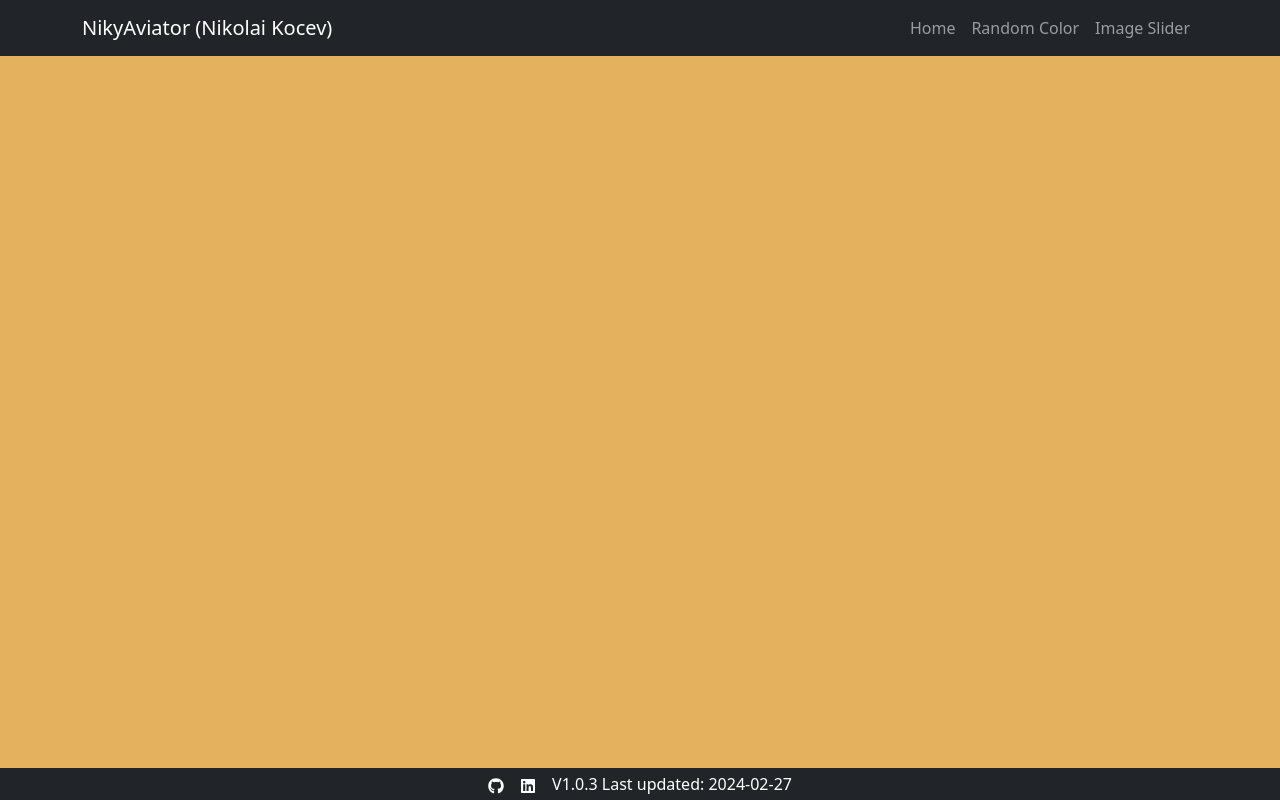
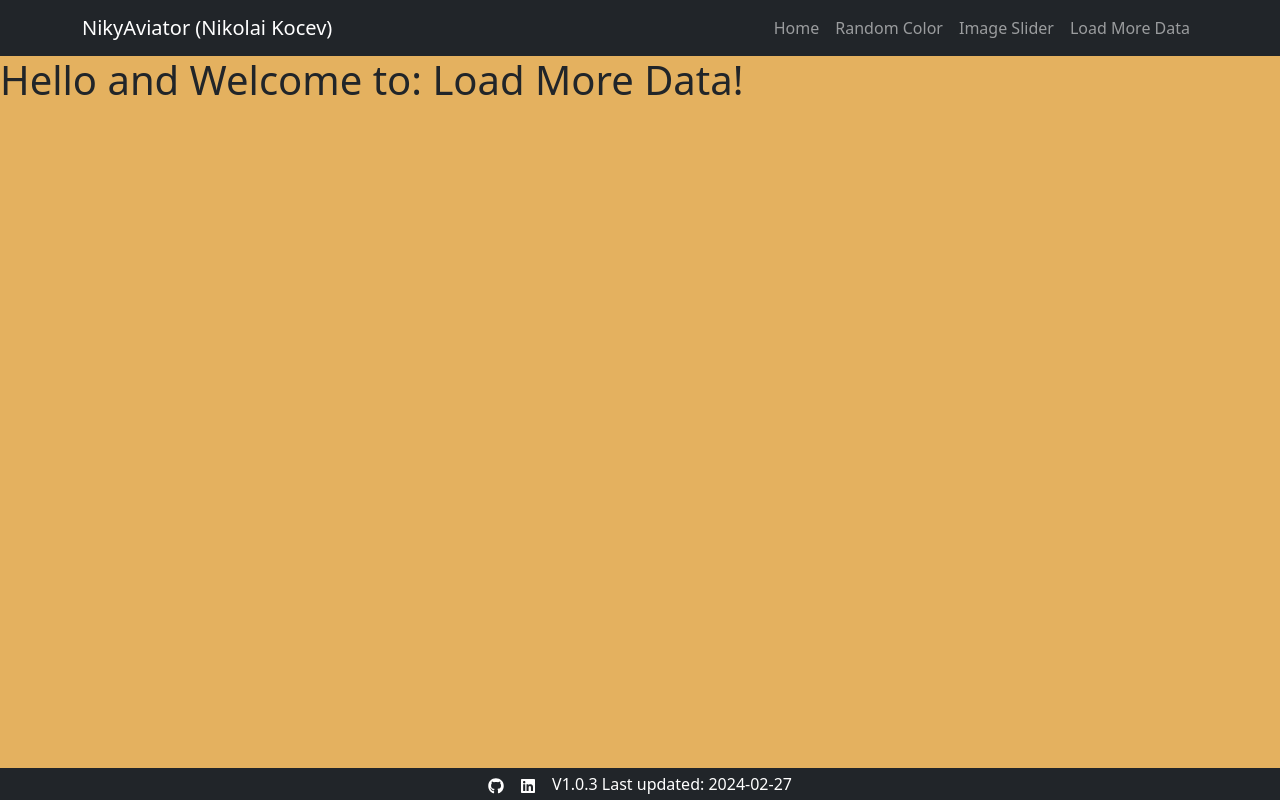
Before and after one commit to NikyAviator/nikolaikocev, a React (Vite) app in the folder frontend/: page /loadmoredata in a window 1280 px wide. Built offline with nearby package versions, Linux system fonts and the light colour scheme; no server answers; a web font is replaced by a local one.

Commit message:
LoadMoreData has it's own route now

```diff
--- a/frontend/src/App.jsx
+++ b/frontend/src/App.jsx
@@ -6,6 +6,7 @@ import Header from './Components/Header.jsx';
 import Footer from './Components/Footer';
 import RandomColor from './Components/random-color/RandomColor.jsx';
 import Images from './Pages/Images.jsx';
+import LoadData from './Pages/LoadData.jsx';
 
 function App() {
   return (
@@ -19,6 +20,7 @@ function App() {
             <Route path='/' element={<Home />} />
             <Route path='/randomcolor' element={<RandomColor />} />
             <Route path='/imageslider' element={<Images />} />
+            <Route path='/loadmoredata' element={<LoadData />} />
           </Routes>
         </main>
         <footer>
--- a/frontend/src/Components/Header.jsx
+++ b/frontend/src/Components/Header.jsx
@@ -14,7 +14,7 @@ function Header() {
             <Nav.Link href='/'>Home</Nav.Link>
             <Nav.Link href='/randomcolor'>Random Color</Nav.Link>
             <Nav.Link href='/imageslider'>Image Slider</Nav.Link>
-            {/*<Nav.Link href='/contactme'>Contact me</Nav.Link>*/}
+            <Nav.Link href='/loadmoredata'>Load More Data</Nav.Link>
           </Nav>
         </Navbar.Collapse>
       </Container>
--- a/frontend/src/Pages/Images.jsx
+++ b/frontend/src/Pages/Images.jsx
@@ -3,7 +3,6 @@ import Container from 'react-bootstrap/esm/Container';
 import Col from 'react-bootstrap/Col';
 import Row from 'react-bootstrap/Row';
 import ImageSlider from '../Components/image-slider/ImageSlider';
-import LoadMoreData from '../Components/load-more-data/LoadMoreData';
 
 const Images = () => {
   return (
@@ -11,12 +10,11 @@ const Images = () => {
       <Row>
         <Col>
           <p>These are some image sliders. Fetched from an api.</p>
-          {/* <ImageSlider
+          <ImageSlider
             url='https://picsum.photos/v2/list'
             limit={'10'}
             page={'1'}
-          /> */}
-          <LoadMoreData />
+          />
         </Col>
       </Row>
     </Container>
--- /dev/null
+++ b/frontend/src/Pages/LoadData.jsx
@@ -0,0 +1,16 @@
+import '../scss/styles.scss';
+import Container from 'react-bootstrap/esm/Container';
+import Col from 'react-bootstrap/Col';
+import Row from 'react-bootstrap/Row';
+import LoadMoreData from '../Components/load-more-data/LoadMoreData';
+
+const LoadData = () => {
+  return (
+    <>
+      <h1>Hello and Welcome to: Load More Data!</h1>
+      <LoadMoreData />
+    </>
+  );
+};
+
+export default LoadData;
```
